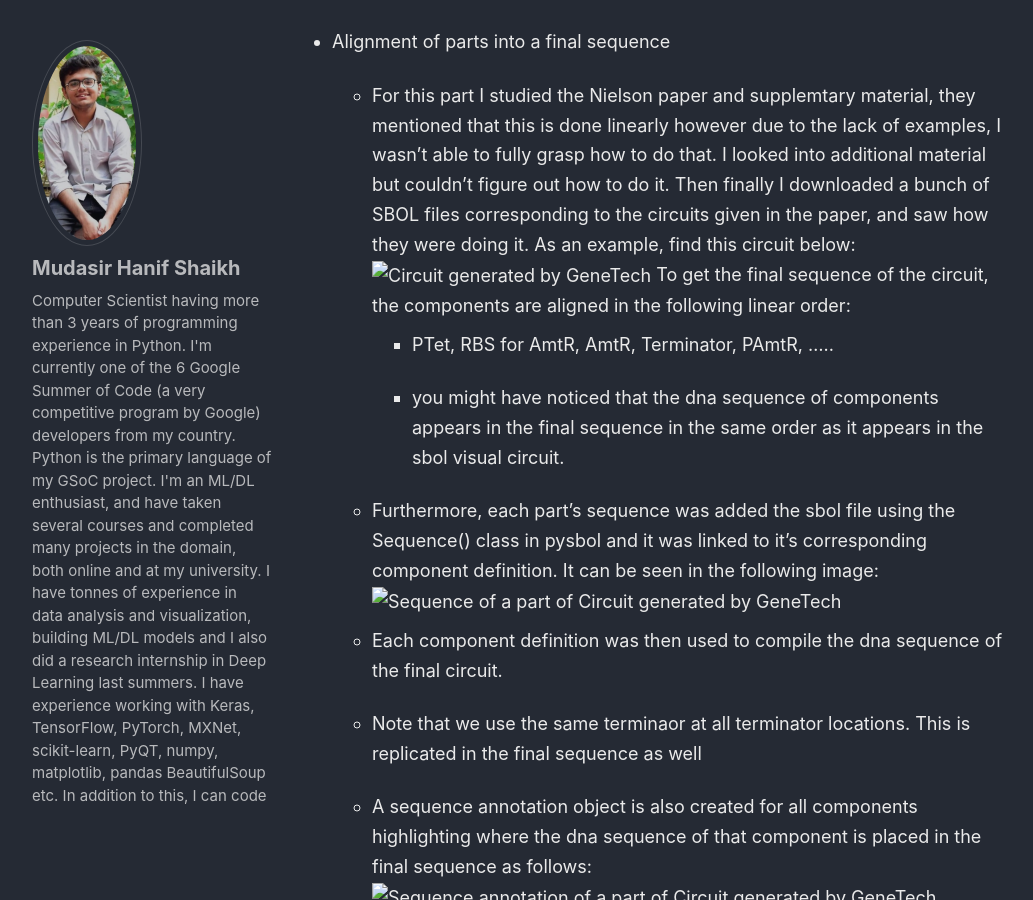
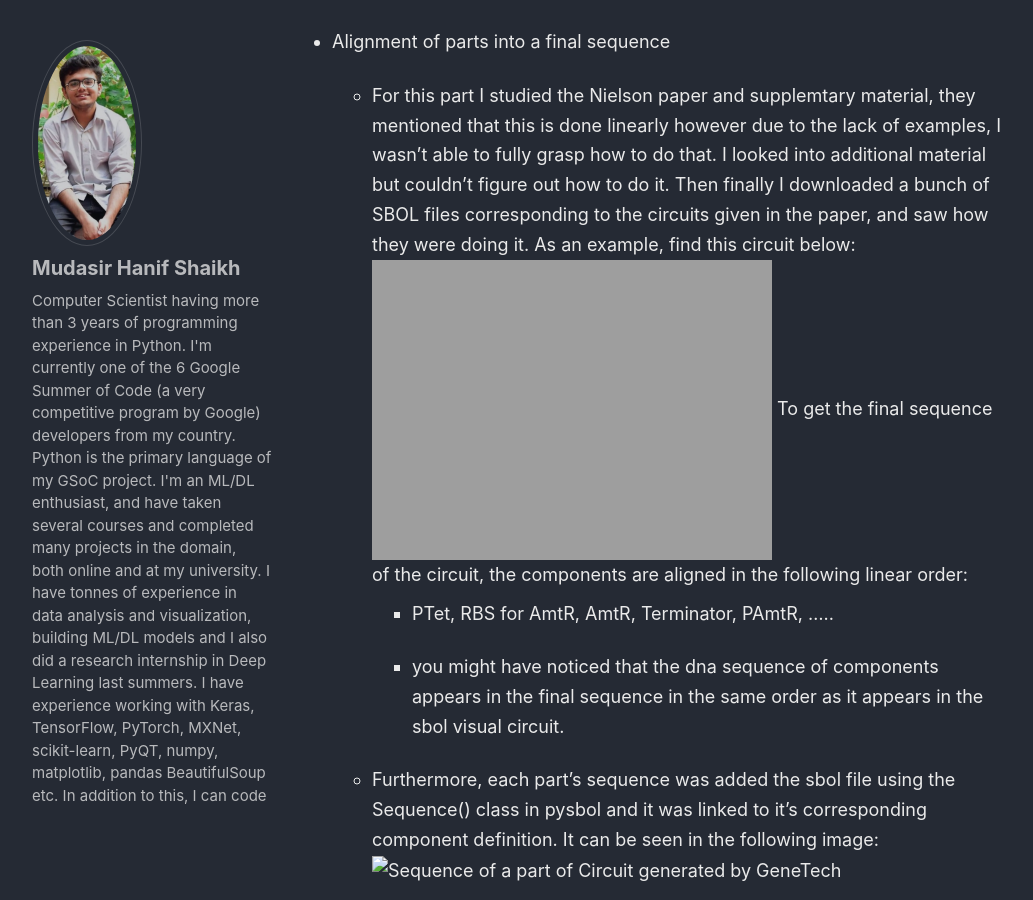
Before and after one commit to ms03831/GSoC-20, a Jekyll site: the page built from _posts/2020-07-18-milestone-2-dna-sequence-sbol.md, in a window 1280 px wide and 900 px high, scrolled down 2648 px. Shown: the whole window, without its empty margins (6-1039 px from the left). Built offline with Jekyll 4.4.1, drawn with Linux system fonts in a browser that asks for light colours.

Commit message:
Update 2020-07-18-milestone-2-dna-sequence-sbol.md

```diff
--- a/_posts/2020-07-18-milestone-2-dna-sequence-sbol.md
+++ b/_posts/2020-07-18-milestone-2-dna-sequence-sbol.md
@@ -75,7 +75,7 @@ tags: GeneTech, Python, GSoC-20, SynBio
 	however due to the lack of examples, I wasn't able to fully grasp how to do that. I looked into additional material
 	but couldn't figure out how to do it. Then finally I downloaded a bunch of SBOL files corresponding to the circuits
 	given in the paper, and saw how they were doing it. As an example, find this circuit below:
-	![Circuit generated by GeneTech](circuit.png)
+	![Circuit generated by GeneTech]({{ site.url }}{{ site.baseurl }}circuit.png)
 	To get the final sequence of the circuit, the components are aligned in the following linear order:
 		- PTet, RBS for AmtR, AmtR, Terminator, PAmtR, .....
 
```
